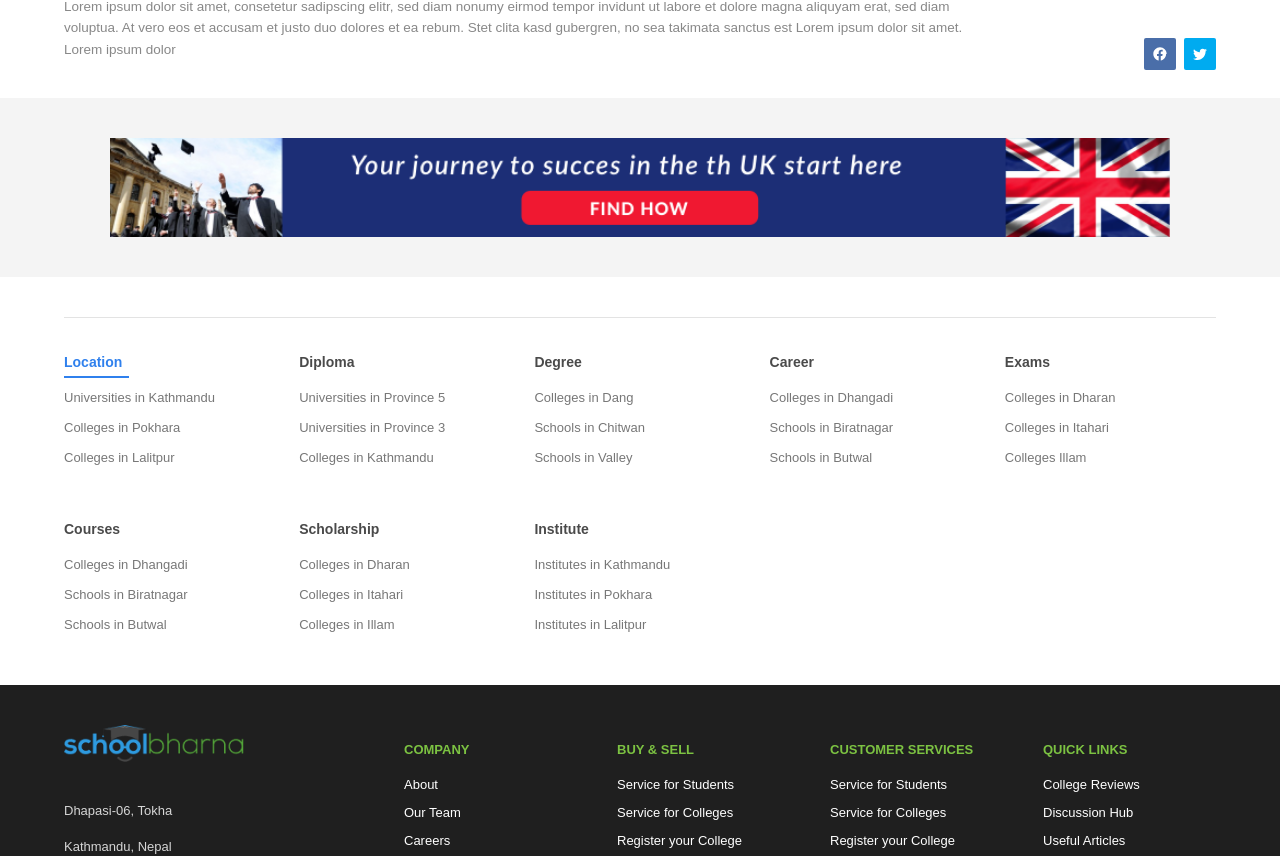
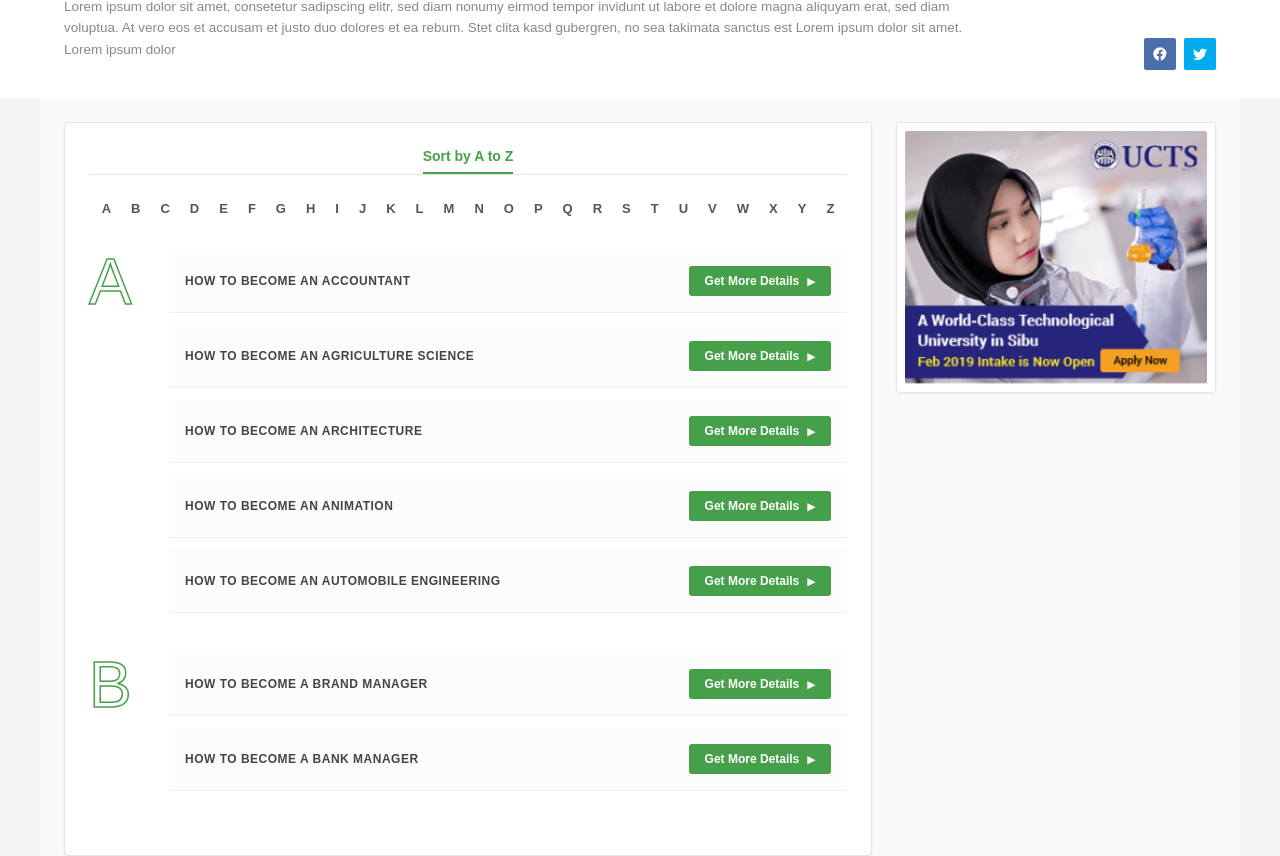
Before and after one commit to bibashmanjusubedi/schoolbharna-ui, a React (Vite) app: page /careers in a window 1280 px wide. Shown: the part 578-1434 px from the top of the page. Built offline with nearby package versions, Linux system fonts and the light colour scheme.

Commit message:
feat: Careers Page with CSS complete

```diff
--- /dev/null
+++ b/src/components/layout/AdBanner.jsx
@@ -0,0 +1,20 @@
+import React from 'react';
+import styles from './AdBanner.module.css';
+
+const AdBanner = ({ imageUrl, linkUrl }) => {
+  return (
+    <aside className={styles.adContainer}>
+      <div className={styles.adCard}>
+        <a href={linkUrl || "#"} target="_blank" rel="noopener noreferrer">
+          <img
+            src={imageUrl || "https://via.placeholder.com/300x400"}
+            alt="Advertisement"
+            className={styles.adImage}
+          />
+        </a>
+      </div>
+    </aside>
+  );
+};
+
+export default AdBanner;
--- /dev/null
+++ b/src/components/layout/AdBanner.module.css
@@ -0,0 +1,27 @@
+.adContainer {
+  width: 100%;
+  flex-shrink: 0;
+}
+
+@media (min-width: 992px) {
+  .adContainer {
+    width: 320px;
+    position: sticky;
+    top: 16px;
+  }
+}
+
+.adCard {
+  border: 1px solid #e5e5e5;
+  border-radius: 4px;
+  padding: 8px;
+  background-color: #ffffff;
+  box-shadow: 0 1px 3px rgba(0, 0, 0, 0.05);
+}
+
+.adImage {
+  width: 100%;
+  height: auto;
+  display: block;
+  border-radius: 2px;
+}
--- /dev/null
+++ b/src/components/layout/AlphabeticalList.jsx
@@ -0,0 +1,69 @@
+import React, { useState } from 'react';
+import styles from './AlphabeticalList.module.css';
+
+const alphabet = "ABCDEFGHIJKLMNOPQRSTUVWXYZ".split("");
+
+const sampleData = {
+  A: [
+    "HOW TO BECOME AN ACCOUNTANT",
+    "HOW TO BECOME AN AGRICULTURE SCIENCE",
+    "HOW TO BECOME AN ARCHITECTURE",
+    "HOW TO BECOME AN ANIMATION",
+    "HOW TO BECOME AN AUTOMOBILE ENGINEERING"
+  ],
+  B: [
+    "HOW TO BECOME A BRAND MANAGER",
+    "HOW TO BECOME A BANK MANAGER"
+  ]
+};
+
+const AlphabeticalList = ({ data = sampleData }) => {
+  const [selectedLetter, setSelectedLetter] = useState(null);
+
+  return (
+    <section className={styles.listCard}>
+      {/* Header Tab */}
+      <div className={styles.headerTabContainer}>
+        <span className={styles.headerTab}>Sort by A to Z</span>
+      </div>
+
+      {/* Alphabet Bar */}
+      <nav className={styles.alphabetNav}>
+        {alphabet.map((letter) => (
+          <button
+            key={letter}
+            onClick={() => setSelectedLetter(letter)}
+            className={`${styles.alphabetBtn} ${
+              selectedLetter === letter ? styles.activeBtn : ''
+            }`}
+          >
+            {letter}
+          </button>
+        ))}
+      </nav>
+
+      {/* List Content */}
+      <div>
+        {Object.entries(data).map(([letter, items]) => (
+          <div key={letter} className={styles.letterGroup}>
+            <div className={styles.letterBadge}>{letter}</div>
+
+            <div className={styles.itemsList}>
+              {items.map((title, index) => (
+                <div key={index} className={styles.itemRow}>
+                  <span className={styles.itemTitle}>{title}</span>
+                  <button className={styles.detailsBtn}>
+                    Get More Details
+                    <span className={styles.arrowIcon}>&#9654;</span>
+                  </button>
+                </div>
+              ))}
+            </div>
+          </div>
+        ))}
+      </div>
+    </section>
+  );
+};
+
+export default AlphabeticalList;
--- /dev/null
+++ b/src/components/layout/AlphabeticalList.module.css
@@ -0,0 +1,127 @@
+.listCard {
+  flex: 1;
+  background-color: #ffffff;
+  border: 1px solid #e5e5e5;
+  border-radius: 4px;
+  padding: 24px;
+  box-shadow: 0 1px 3px rgba(0, 0, 0, 0.05);
+}
+
+.headerTabContainer {
+  border-bottom: 1px solid #e5e5e5;
+  text-align: center;
+  margin-bottom: 24px;
+}
+
+.headerTab {
+  display: inline-block;
+  padding-bottom: 8px;
+  border-bottom: 2px solid #45a049;
+  color: #45a049;
+  font-weight: 600;
+  font-size: 14px;
+}
+
+.alphabetNav {
+  display: flex;
+  flex-wrap: wrap;
+  justify-content: center;
+  gap: 12px;
+  margin-bottom: 32px;
+}
+
+.alphabetBtn {
+  background: none;
+  border: none;
+  color: #555555;
+  font-size: 13px;
+  font-weight: 600;
+  cursor: pointer;
+  padding: 2px 4px;
+  transition: color 0.2s;
+}
+
+.alphabetBtn:hover,
+.activeBtn {
+  color: #45a049;
+}
+
+.letterGroup {
+  display: flex;
+  flex-direction: column;
+  gap: 16px;
+  margin-bottom: 40px;
+}
+
+@media (min-width: 600px) {
+  .letterGroup {
+    flex-direction: row;
+    align-items: flex-start;
+  }
+}
+
+.letterBadge {
+  width: 64px;
+  font-size: 64px;
+  font-weight: 300;
+  color: transparent;
+  -webkit-text-stroke: 1.5px #45a049;
+  line-height: 1;
+  flex-shrink: 0;
+}
+
+.itemsList {
+  flex: 1;
+  display: flex;
+  flex-direction: column;
+  gap: 12px;
+}
+
+.itemRow {
+  display: flex;
+  flex-direction: column;
+  justify-content: space-between;
+  align-items: flex-start;
+  background-color: #fcfcfc;
+  padding: 16px;
+  border-bottom: 1px solid #eeeeee;
+  gap: 12px;
+}
+
+@media (min-width: 600px) {
+  .itemRow {
+    flex-direction: row;
+    align-items: center;
+  }
+}
+
+.itemTitle {
+  font-size: 12px;
+  font-weight: bold;
+  color: #444444;
+  letter-spacing: 0.5px;
+}
+
+.detailsBtn {
+  background-color: #45a049;
+  color: #ffffff;
+  border: none;
+  border-radius: 3px;
+  padding: 8px 16px;
+  font-size: 12px;
+  font-weight: bold;
+  cursor: pointer;
+  display: flex;
+  align-items: center;
+  gap: 8px;
+  white-space: nowrap;
+  transition: background-color 0.2s;
+}
+
+.detailsBtn:hover {
+  background-color: #3b8a3e;
+}
+
+.arrowIcon {
+  font-size: 10px;
+}
--- /dev/null
+++ b/src/components/layout/CareerGuideDirectory.jsx
@@ -0,0 +1,23 @@
+import React from 'react';
+import AlphabeticalList from './AlphabeticalList';
+import AdBanner from './AdBanner';
+import styles from './CareerGuideDirectory.module.css';
+import Ad from '../../assets/images/Ad.png'
+
+const CareerGuideDirectory = () => {
+    return(
+        <main className={styles.directoryContainer}>
+            {/* Left main component */}
+            <AlphabeticalList />
+
+            {/* Right ad component */}
+            <AdBanner
+                imageUrl = {Ad}
+                linkUrl = "https://example.com"
+            />
+        </main>
+    );
+};
+
+
+export default CareerGuideDirectory;
--- /dev/null
+++ b/src/components/layout/CareerGuideDirectory.module.css
@@ -0,0 +1,18 @@
+.directoryContainer {
+  max-width: 1200px;
+  margin: 0 auto;
+  padding: 24px;
+  display: flex;
+  flex-direction: column;
+  gap: 24px;
+  background-color: #f9f9f9;
+  font-family: Arial, Helvetica, sans-serif;
+  min-height: 100vh;
+}
+
+@media (min-width: 992px) {
+  .directoryContainer {
+    flex-direction: row;
+    align-items: flex-start;
+  }
+}
--- a/src/pages/Careers.jsx
+++ b/src/pages/Careers.jsx
@@ -5,6 +5,7 @@ import FooterLinks from "../components/layout/FooterLinks";
 import Footer from "../components/layout/Footer";
 import CareersHero from "../components/layout/CareersHero";
 import ChooseBestCareers from "../components/layout/ChooseBestCareers";
+import CareerGuideDirectory from "../components/layout/CareerGuideDirectory";
 
 export default function Careers() {
   return (
@@ -12,6 +13,7 @@ export default function Careers() {
       <Navbar />
       <CareersHero />
       <ChooseBestCareers />
+      <CareerGuideDirectory />
       <JourneyBanner />
       <FooterLinks />
       <Footer />
```
Also changed, not shown: src/assets/images/Ad.png (added).
